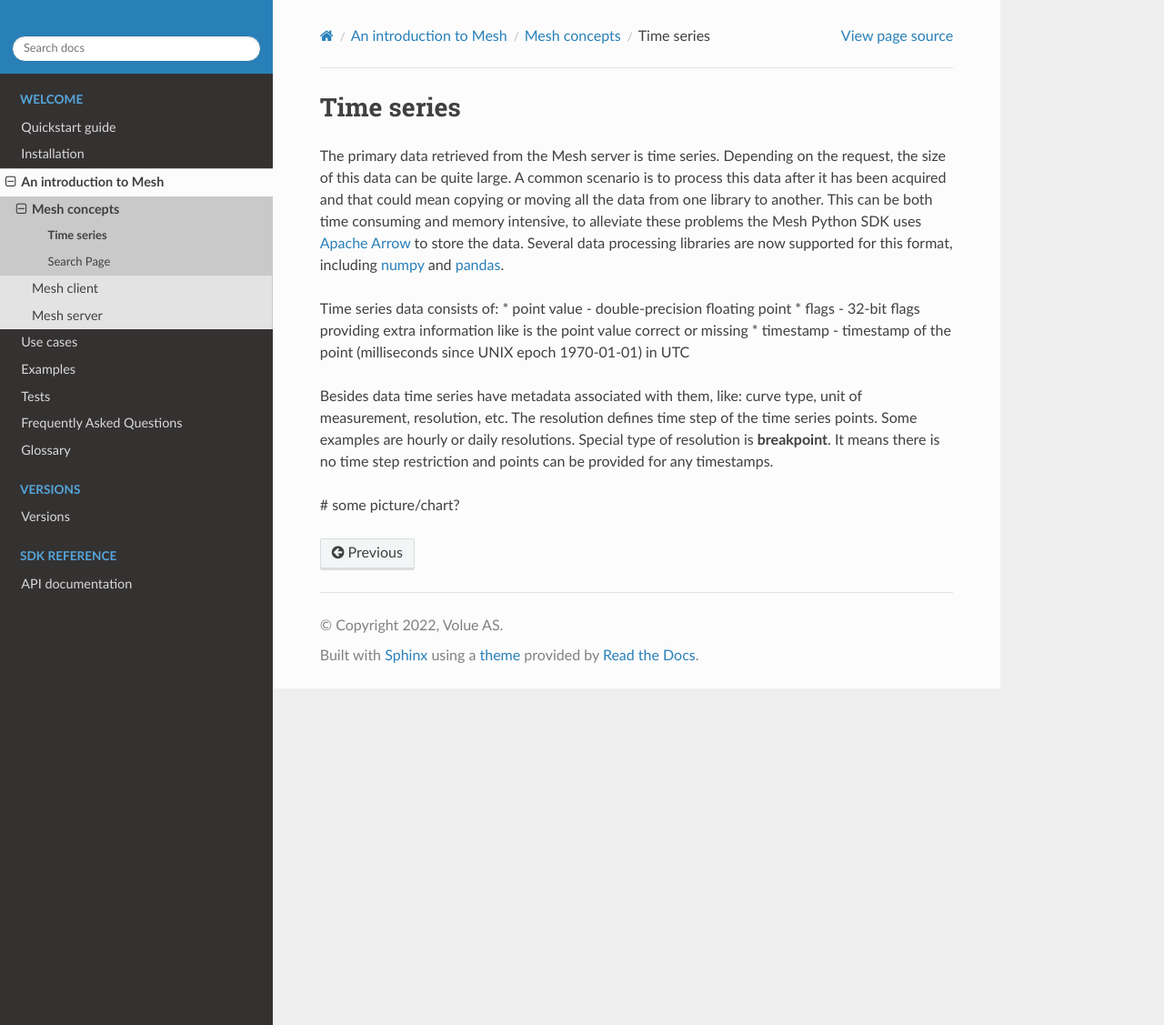
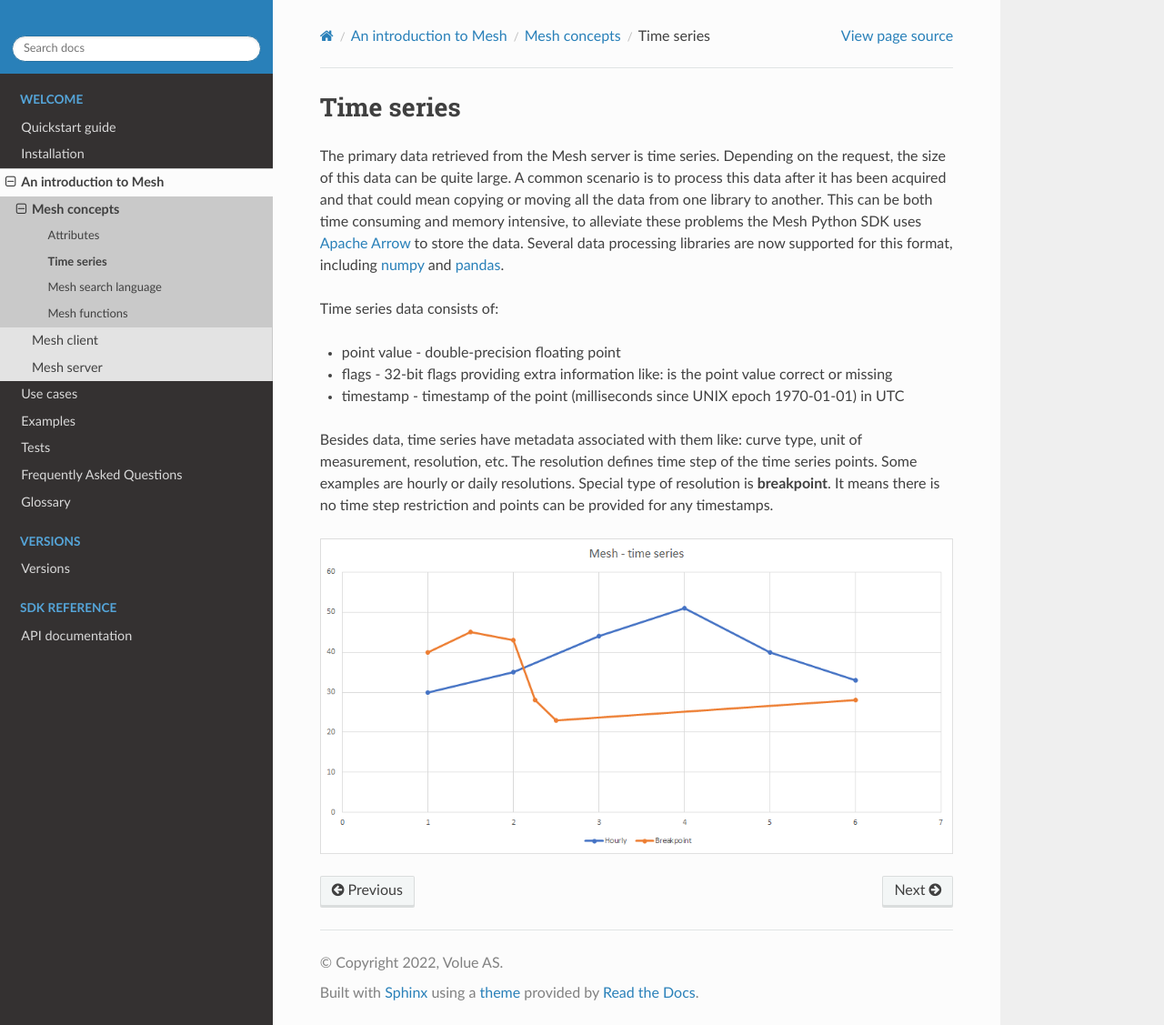
Before and after one commit to Volue-Public/energy-mesh-python, a Sphinx documentation site: the page built from docs/source/timeseries.rst, in a window 1280 px wide and 1127 px high. Shown: the whole window at 91% size. Built offline with Sphinx 7.4.7 and the Read the Docs theme 2.0.0, drawn with Linux system fonts in a browser that asks for light colours; pages that are not in the unit, such as notebooks, are missing from menus.

Commit message:
Extend timeseries.rst, some fixes and improvements

```diff
--- a/docs/source/timeseries.rst
+++ b/docs/source/timeseries.rst
@@ -7,12 +7,15 @@
 Several data processing libraries are now supported for this format, including `numpy <https://arrow.apache.org/docs/python/numpy.html>`_ and `pandas <https://arrow.apache.org/docs/python/pandas.html>`_.
 
 Time series data consists of:
+
 * point value - double-precision floating point
-* flags - 32-bit flags providing extra information like is the point value correct or missing
+* flags - 32-bit flags providing extra information like: is the point value correct or missing
 * timestamp -  timestamp of the point (milliseconds since UNIX epoch 1970-01-01) in UTC
 
-Besides data time series have metadata associated with them, like: curve type, unit of measurement, resolution, etc.
+Besides data, time series have metadata associated with them like: curve type, unit of measurement, resolution, etc.
 The resolution defines time step of the time series points. Some examples are hourly or daily resolutions.
 Special type of resolution is **breakpoint**. It means there is no time step restriction and points can be provided for any timestamps.
 
-# some picture/chart?
+.. image:: images/mesh_timeseries_resolution.png
+  :width: 800
+  :alt: Mesh time series resolution example
```
Also changed, not shown: docs/source/mesh_concepts.rst (+7 -6 lines), docs/source/images/mesh_timeseries_resolution.png (added).
